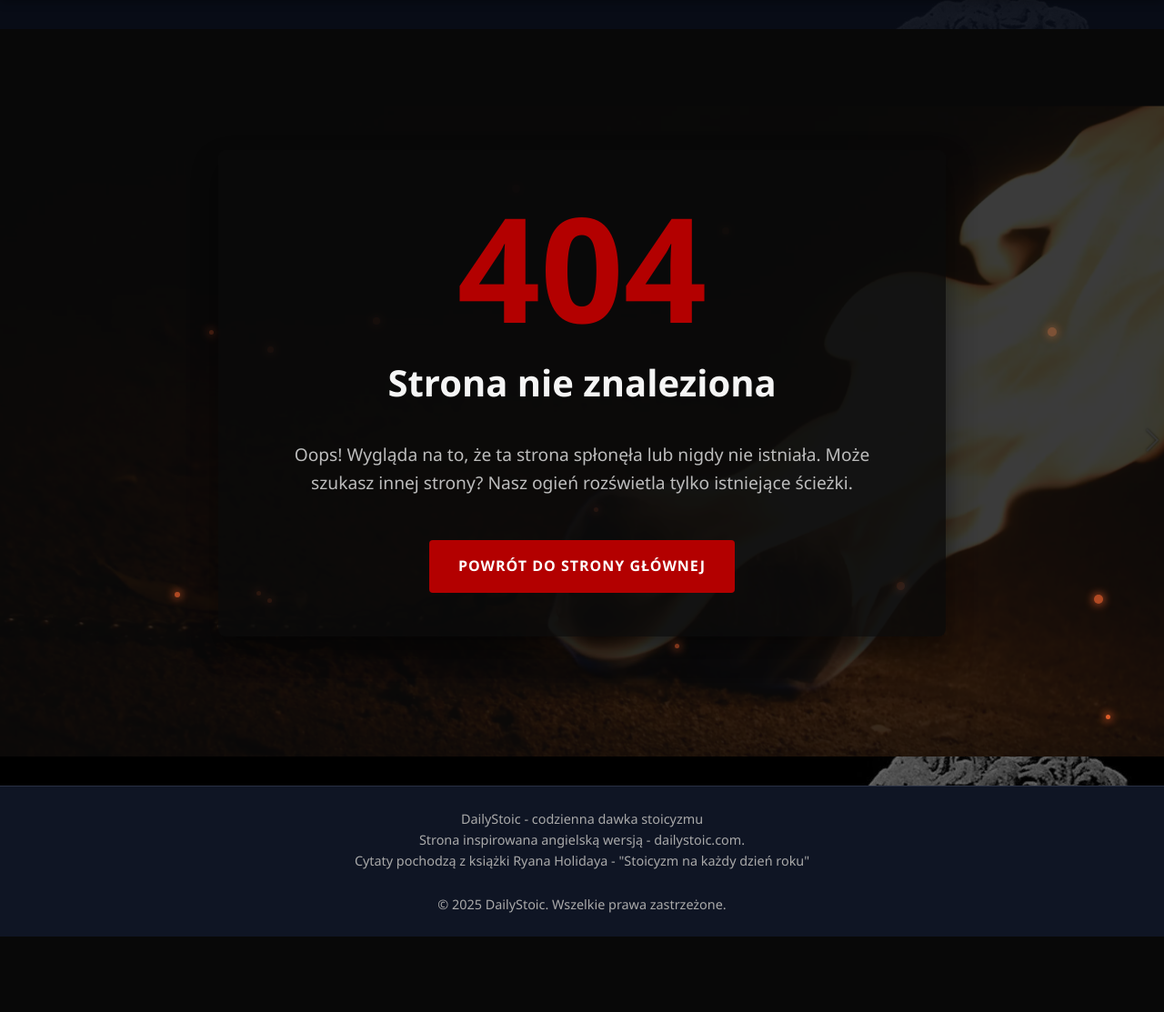
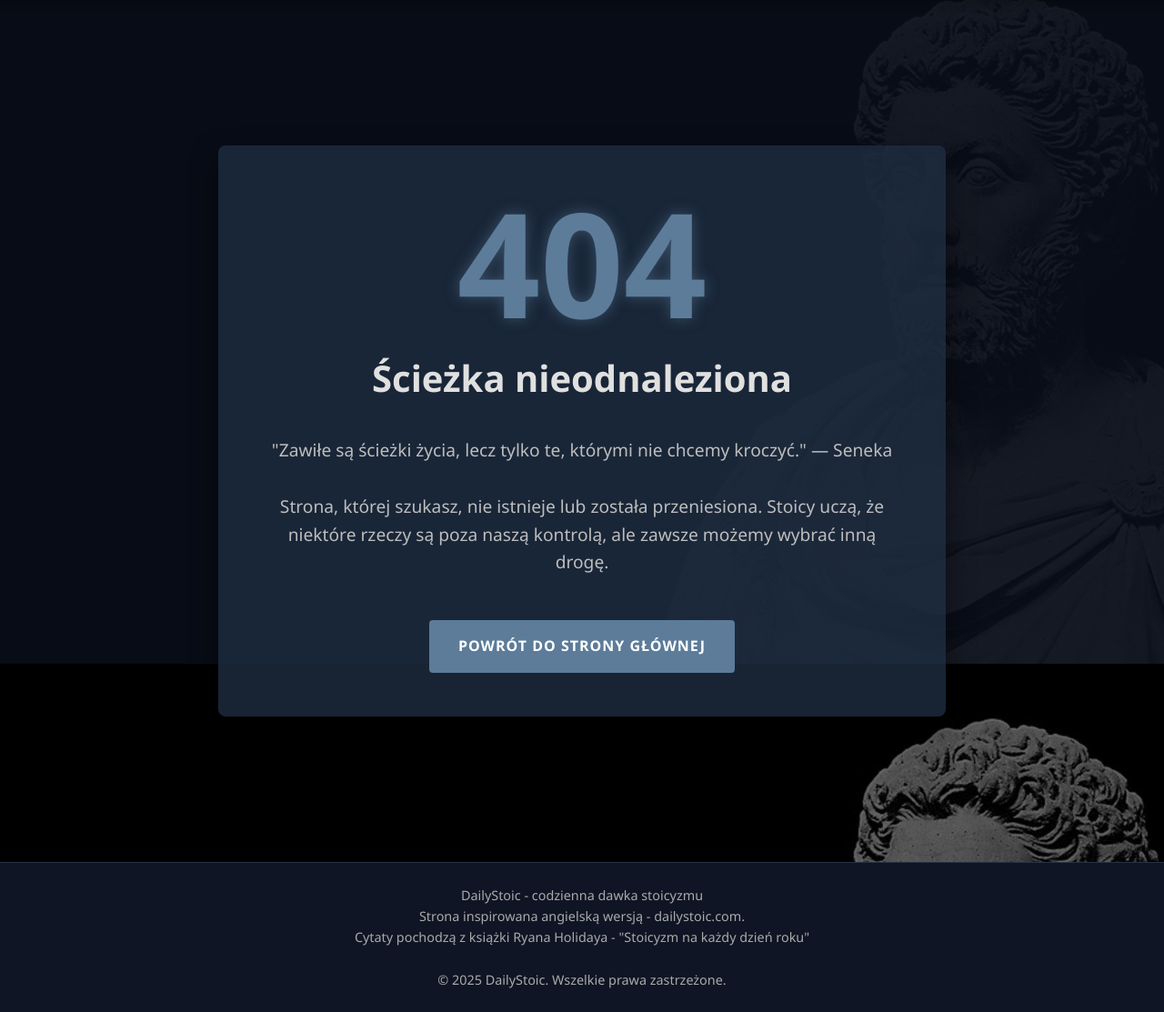
Before and after one commit to SmolinskiP/multi_site_project, a Django app: template templates/dailystoic/404.html in a window 1280 px wide. Shown: the part 70-1183 px from the top of the page at 91% size. Before the commit the page ends 1100 px from the top, so only its background shows below. Run offline with Django 5.2, Linux system fonts and the light colour scheme; the template is opened without the code that fills it, so the values that code supplies are empty.

Commit message:
Add test views and update error handling pages
- Introduced test views for 404 and 500 error pages.
- Updated URL patterns to include new test views.
- Enhanced 404 and 500 HTML templates with improved content and styling.

```diff
--- a/dailystoic/urls.py
+++ b/dailystoic/urls.py
@@ -13,6 +13,8 @@ urlpatterns = [
     path('newsletter/unsubscribe/<str:email>/', views.newsletter_unsubscribe, name='newsletter_unsubscribe'),
     path('newsletter/test/', views.test_newsletter, name='test_newsletter'),
     path('documentation/', views.documentation, name='documentation'),
+    path('test_404/', views.test_404, name='test_404'),
+    path('test_500/', views.test_500, name='test_500'),
 
     path('quote/text_pl.json', serve, {
         'document_root': os.path.join(settings.MEDIA_ROOT, 'dailystoic/quote'),
--- a/multi_site_project/urls_ashes.py
+++ b/multi_site_project/urls_ashes.py
@@ -10,7 +10,6 @@ from visits.views import visits_stats
 
 handler404 = 'ashes.views.custom_404'  # Pełna ścieżka do modułu
 handler500 = 'ashes.views.custom_500'
-
 
 sitemaps = {
     'static': StaticViewSitemap,
--- a/multi_site_project/urls_dailystoic.py
+++ b/multi_site_project/urls_dailystoic.py
@@ -5,6 +5,8 @@ from django.conf.urls.static import static
 from django.views.generic.base import TemplateView
 from visits.views import visits_stats
 
+handler404 = 'dailystoic.views.custom_404'
+handler500 = 'dailystoic.views.custom_500'
 
 urlpatterns = [
     path('admin/', admin.site.urls),
--- a/templates/dailystoic/404.html
+++ b/templates/dailystoic/404.html
@@ -1,47 +1,22 @@
 {% extends 'dailystoic/base.html' %}
 {% load static %}
 
-{% block title %}404 - Strona nie znaleziona{% endblock %}
+{% block title %}404 - Strona nie znaleziona | DailyStoic{% endblock %}
 
-{% block meta_description %}404 - Strona, której szukasz nie została znaleziona. Wróć na stronę główną i odkryj magię ognia z dailystoic Fireshow.{% endblock %}
+{% block meta_description %}404 - Strona, której szukasz nie została znaleziona. Wróć na stronę główną i odkryj mądrość stoików z DailyStoic.{% endblock %}
 
-{% block og_title %}404 - Strona nie znaleziona | dailystoic Fireshow{% endblock %}
-{% block og_description %}Strona, której szukasz nie została znaleziona. Wróć na stronę główną i odkryj magię ognia z dailystoic Fireshow.{% endblock %}
+{% block og_title %}404 - Strona nie znaleziona | DailyStoic{% endblock %}
+{% block og_description %}Strona, której szukasz nie została znaleziona. Wróć na stronę główną i odkryj mądrość stoików z DailyStoic.{% endblock %}
 
 {% block extra_head %}
 <style>
-    .error-container {
-        min-height: 100vh;
-        display: flex;
-        flex-direction: column;
-        justify-content: center;
-        align-items: center;
-        background-color: #0a0a0a;
-        padding: 2rem;
-        position: relative;
-        overflow: hidden;
-    }
-
-    .error-bg {
-        position: absolute;
-        top: 0;
-        left: 0;
-        width: 100%;
-        height: 100%;
-        background: url('{% static "dailystoic/img/poi.png" %}') no-repeat center center;
-        background-size: cover;
-        opacity: 0.2;
-        z-index: 1;
-    }
-
     .error-content {
         max-width: 800px;
         text-align: center;
-        position: relative;
-        z-index: 2;
-        background-color: rgba(10, 10, 10, 0.8);
+        margin: 10% auto;
         padding: 3rem;
         border-radius: 8px;
+        background-color: rgba(30, 45, 65, 0.8);
         box-shadow: 0 15px 30px rgba(0, 0, 0, 0.5);
     }
 
@@ -50,15 +25,14 @@
         font-weight: bold;
         margin: 0;
         line-height: 1;
-        color: #b30000;
-        text-shadow: 0 0 15px rgba(255, 0, 0, 0.5);
-        animation: flicker 3s infinite alternate;
+        color: #5c7c99;
+        text-shadow: 0 0 15px rgba(92, 124, 153, 0.5);
     }
 
     .error-title {
         font-size: 2.5rem;
         margin: 1rem 0 2rem;
-        color: #f5f5f5;
+        color: #e0e0e0;
     }
 
     .error-message {
@@ -71,7 +45,7 @@
     .btn-home {
         display: inline-block;
         padding: 1rem 2rem;
-        background-color: #b30000;
+        background-color: #5c7c99;
         color: #fff;
         text-decoration: none;
         border-radius: 4px;
@@ -82,74 +56,24 @@
     }
 
     .btn-home:hover {
-        background-color: #990000;
+        background-color: #6d8fad;
         transform: translateY(-3px);
-        box-shadow: 0 5px 15px rgba(179, 0, 0, 0.3);
-    }
-
-    .embers {
-        position: absolute;
-        top: 0;
-        left: 0;
-        width: 100%;
-        height: 100%;
-        z-index: 0;
-        pointer-events: none;
-    }
-
-    .ember {
-        position: absolute;
-        width: 10px;
-        height: 10px;
-        background-color: #ff6b35;
-        border-radius: 50%;
-        opacity: 0;
-        animation: float 5s infinite ease-in;
-        box-shadow: 0 0 10px 2px rgba(255, 107, 53, 0.8);
-    }
-
-    @keyframes float {
-        0% {
-            bottom: -10px;
-            opacity: 0;
-        }
-        10% {
-            opacity: 1;
-        }
-        90% {
-            opacity: 0;
-        }
-        100% {
-            bottom: 100%;
-            opacity: 0;
-        }
-    }
-
-    @keyframes flicker {
-        0%, 18%, 22%, 25%, 53%, 57%, 100% {
-            text-shadow: 0 0 15px rgba(255, 0, 0, 0.5),
-                        0 0 30px rgba(255, 0, 0, 0.3);
-        }
-        20%, 24%, 55% {
-            text-shadow: none;
-        }
+        box-shadow: 0 5px 15px rgba(92, 124, 153, 0.3);
     }
 </style>
 {% endblock %}
 
 {% block content %}
-<div class="error-container">
-    <div class="error-bg"></div>
-    <div class="embers" id="embers"></div>
-    <div class="error-content">
-        <h1 class="error-code">404</h1>
-        <h2 class="error-title">Strona nie znaleziona</h2>
-        <p class="error-message">
-            Oops! Wygląda na to, że ta strona spłonęła lub nigdy nie istniała.
-            Może szukasz innej strony? Nasz ogień rozświetla tylko istniejące ścieżki.
-        </p>
-        <a href="{% url 'dailystoic:home' %}" class="btn-home">Powrót do strony głównej</a>
-    </div>
+<div class="error-content">
+    <h1 class="error-code">404</h1>
+    <h2 class="error-title">Ścieżka nieodnaleziona</h2>
+    <p class="error-message">
+        "Zawiłe są ścieżki życia, lecz tylko te, którymi nie chcemy kroczyć." — Seneka<br><br>
+        Strona, której szukasz, nie istnieje lub została przeniesiona.
+        Stoicy uczą, że niektóre rzeczy są poza naszą kontrolą,
+        ale zawsze możemy wybrać inną drogę.
+    </p>
+    <a href="{% url 'dailystoic:home' %}" class="btn-home">Powrót do strony głównej</a>
 </div>
 {% endblock %}
 
@@ -166,46 +90,6 @@
             errorContent.style.opacity = 1;
             errorContent.style.transform = 'translateY(0)';
         }, 200);
-
-        // Tworzenie animacji iskier
-        const embersContainer = document.getElementById('embers');
-
-        function createEmber() {
-            const ember = document.createElement('div');
-            ember.classList.add('ember');
-
-            // Losowa pozycja X
-            const posX = Math.floor(Math.random() * 100);
-            ember.style.left = posX + '%';
-
-            // Losowy rozmiar
-            const size = Math.floor(Math.random() * 6) + 5;
-            ember.style.width = size + 'px';
-            ember.style.height = size + 'px';
-
-            // Losowy czas animacji
-            const duration = Math.floor(Math.random() * 3) + 3;
-            ember.style.animationDuration = duration + 's';
-
-            // Losowe opóźnienie
-            const delay = Math.random() * 5;
-            ember.style.animationDelay = delay + 's';
-
-            embersContainer.appendChild(ember);
-
-            // Usuwanie iskry po zakończeniu animacji
-            setTimeout(() => {
-                ember.remove();
-            }, (duration + delay) * 1000);
-        }
-
-        // Tworzenie iskier w losowych odstępach
-        setInterval(createEmber, 300);
-
-        // Stworzenie początkowej partii iskier
-        for (let i = 0; i < 20; i++) {
-            createEmber();
-        }
     });
 </script>
 {% endblock %}
```
Also changed, not shown: dailystoic/views.py (+15 -0 lines), templates/dailystoic/500.html (+23 -135 lines).
